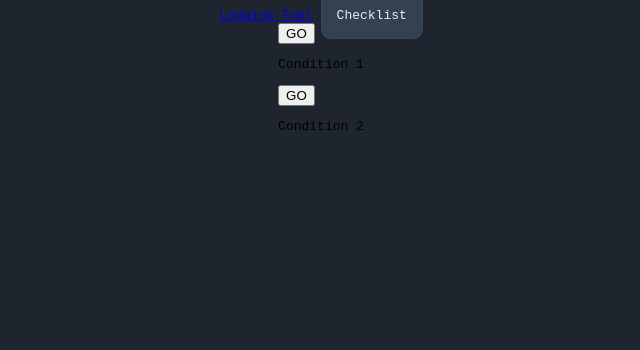
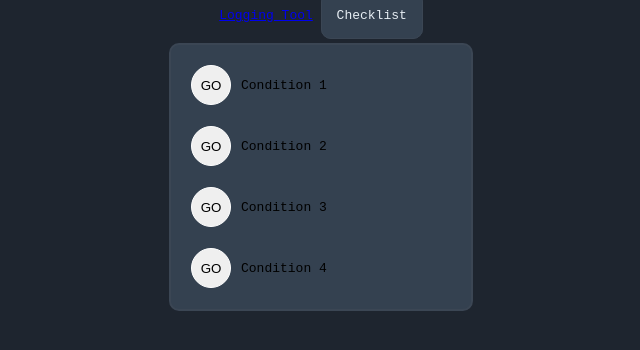
Before and after one commit to jshale/jshale.github.io, a plain HTML site: page public/checklist/index.html in a window 1280 px wide. Shown: the whole page, without its empty margins (319-959 px from the left). Drawn offline with Linux system fonts and the light colour scheme.

Commit message:
added checklist page styling

```diff
--- a/public/checklist/index.html
+++ b/public/checklist/index.html
@@ -6,6 +6,7 @@
     <title>Checklist</title>
     <link rel="manifest" href="../src/manifest.json" />
     <link rel="stylesheet" href="/public/src/css/stlye.css" />
+    <link rel="stylesheet" href="/public/src/css/checklist.css" />
     <meta name="mobile-web-app-capable" content="yes" />
   </head>
   <body>
@@ -13,14 +14,25 @@
       <a href="/index.html" class="Tab">Logging Tool</a>
       <a class="Tab selected">Checklist</a>
     </div>
-    <div>
-      <button>GO</button>
-      <p>Condition 1</p>
-    </div>
-    <div>
-      <button>GO</button>
-      <p>Condition 2</p>
+    <div class="main_container">
+      <div class="condition_container">
+        <button class="go_button">GO</button>
+        <p>Condition 1</p>
+      </div>
+      <div class="condition_container">
+        <button class="go_button">GO</button>
+        <p>Condition 2</p>
+      </div>
+      <div class="condition_container">
+        <button class="go_button">GO</button>
+        <p>Condition 3</p>
+      </div>
+      <div class="condition_container">
+        <button class="go_button">GO</button>
+        <p>Condition 4</p>
+      </div>
     </div>
     <script defer src="/public/src/js/app.js"></script>
+    <script defer src="/public/src/js/checklist.js"></script>
   </body>
 </html>
--- /dev/null
+++ b/public/src/css/checklist.css
@@ -0,0 +1,22 @@
+.main_container {
+  margin: 20px;
+  background-color: #344150;
+  border: solid 2px #3b4654;
+  border-radius: 10px;
+  width: 100%;
+  max-width: 300px;
+}
+
+.condition_container {
+  display: flex;
+  margin: 20px;
+}
+
+.go_button {
+  margin-right: 10px;
+  cursor: pointer;
+  border: solid 1px white;
+  width: 40px;
+  height: 40px;
+  border-radius: 50%;
+}
--- a/public/src/js/app.js
+++ b/public/src/js/app.js
@@ -12,23 +12,27 @@ tradeform.addEventListener("submit", function (e) {
   //Prevent page reloads
   e.preventDefault();
 
-  //Select all the items that match the button group names, then set them to false to reset the form
-  ["trade_type", "result"].forEach((name) => {
-    document.querySelectorAll(`input[name="${name}"]`).forEach((input) => {
-      input.checked = false;
+  //Access the form data
+  const form_data = new FormData(this);
+
+  tradetype = form_data.get("trade_type");
+  result = form_data.get("result");
+  session_name = form_data
+    .get("session_name")
+
+    [
+      //Select all the items that match the button group names, then set them to false to reset the form
+      ("trade_type", "result")
+    ].forEach((name) => {
+      document.querySelectorAll(`input[name="${name}"]`).forEach((input) => {
+        input.checked = false;
+      });
     });
-  });
   //Select all the input fields and empty them on submission
   document.querySelectorAll("input[type='number']").forEach((input) => {
     input.value = "";
   });
 
-  //Access the form data
-  const form_data = new FormData(this);
-
-  tradetype = form_data.get("trade_type");
-  result = form_data.get("result");
-
   document.activeElement.blur();
 
   console.log(tradetype, result);
```
Also changed, not shown: index.html (+3 -0 lines), public/src/js/checklist.js (added).
